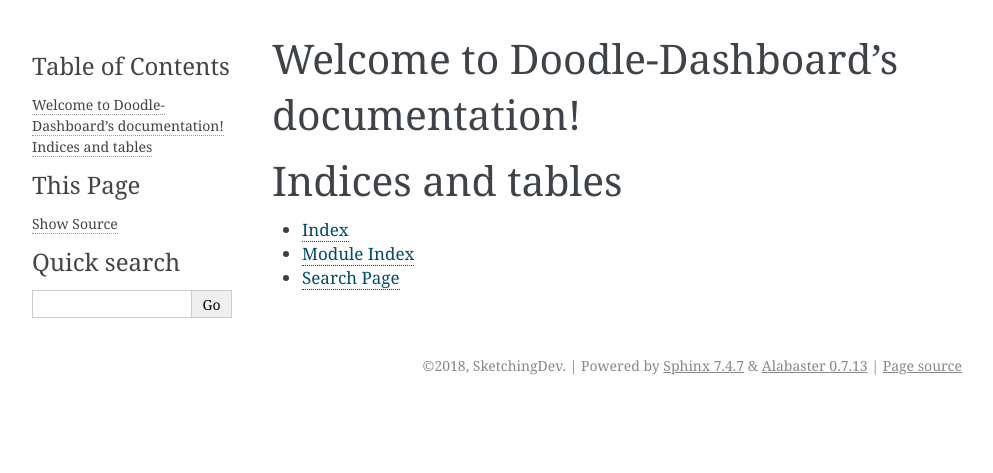
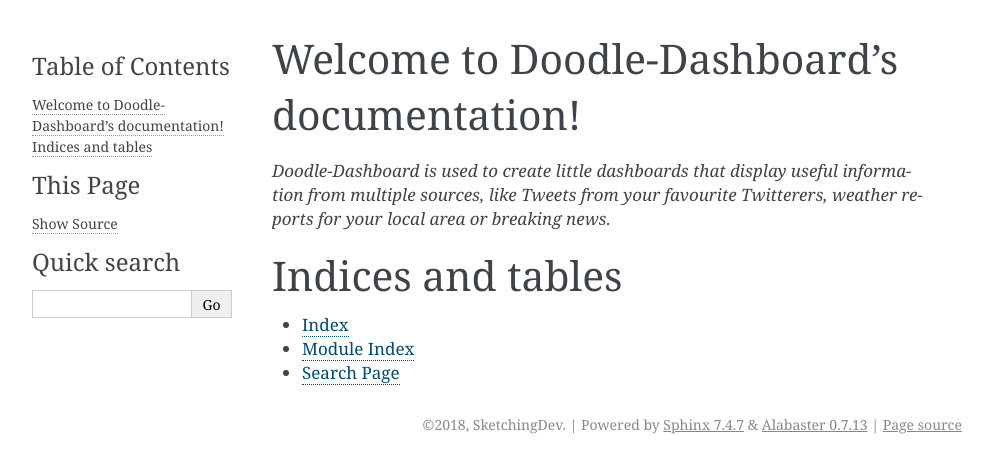
Before and after one commit to SketchingDev/Doodle-Dashboard, a Sphinx documentation site: the page built from docs/index.rst, in a window 1280 px wide. Shown: the top 473 px of the page, without its empty margins (148-1141 px from the left). Built offline with Sphinx 7.4.7, drawn with Linux system fonts in a browser that asks for light colours.

Commit message:
Add tagline

```diff
--- a/docs/index.rst
+++ b/docs/index.rst
@@ -5,6 +5,8 @@
 
 Welcome to Doodle-Dashboard's documentation!
 ============================================
+*Doodle-Dashboard is used to create little dashboards that display useful information from multiple sources, like Tweets from your favourite Twitterers, weather reports for your local area or breaking news.*
+
 
 .. toctree::
    :maxdepth: 2
```
